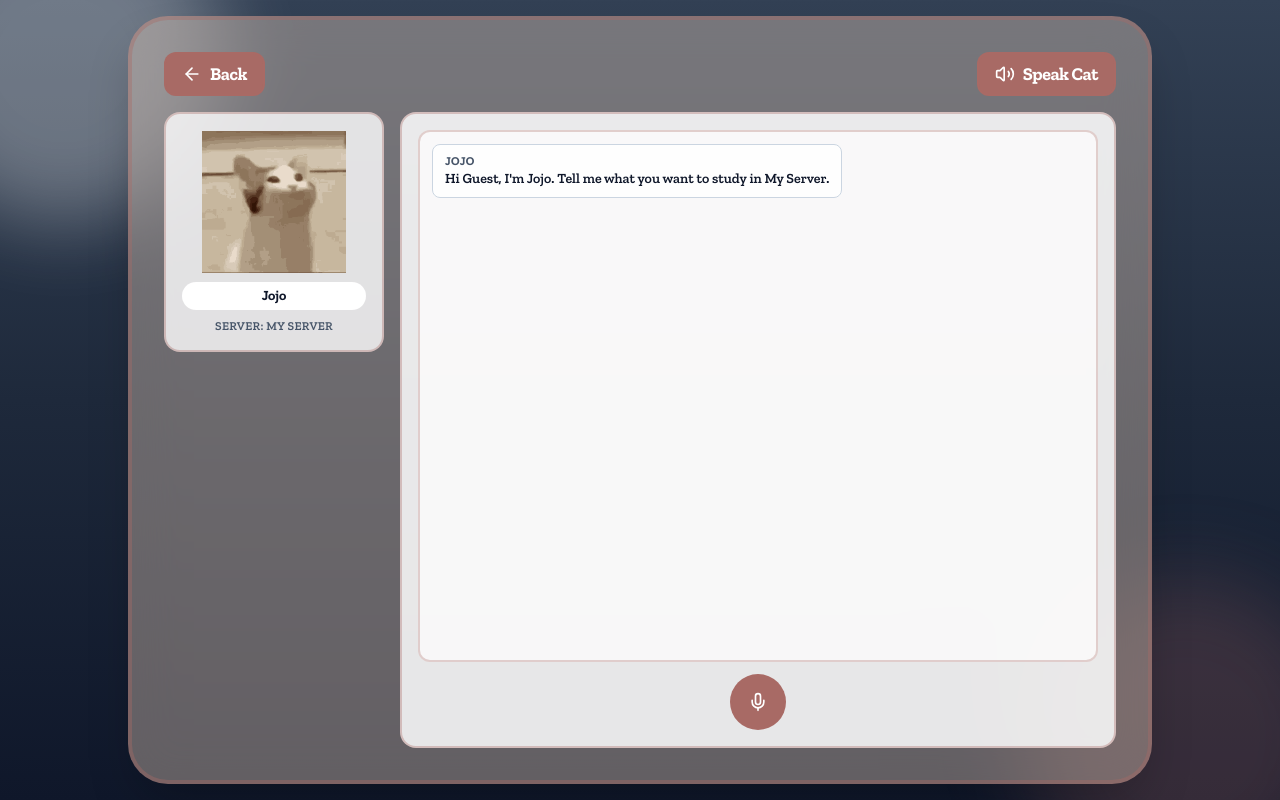
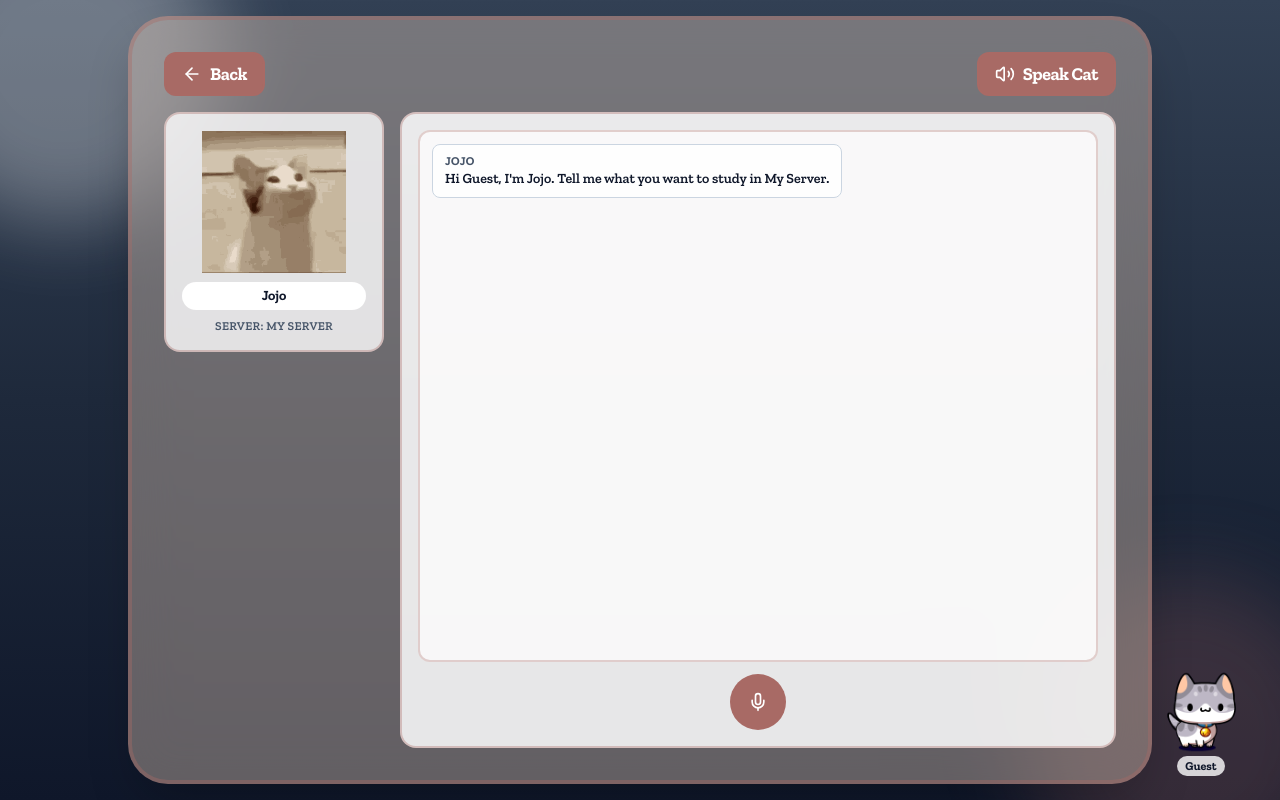
Before and after one commit to Chujo58/Copium-Friends, a React (Vite) app: page /talk_cat in a window 1280 px wide. Built offline with nearby package versions, Linux system fonts and the light colour scheme; a web font is replaced by a local one.

Commit message:
graddable cat in flashcards deck quiz and quizzes and talk to cat

```diff
--- /dev/null
+++ b/src/components/DraggableCatOverlay.jsx
@@ -0,0 +1,148 @@
+import { useEffect, useMemo, useRef, useState } from "react";
+import { catOptions } from "../pages/catFlowOptions";
+
+const CAT_SIZE = 110;
+const LABEL_HEIGHT = 22;
+const OVERLAY_HEIGHT = CAT_SIZE + LABEL_HEIGHT;
+const DEFAULT_MARGIN = 24;
+
+function clampPosition(next) {
+  const maxX = Math.max(0, window.innerWidth - CAT_SIZE);
+  const maxY = Math.max(0, window.innerHeight - OVERLAY_HEIGHT);
+  return {
+    x: Math.max(0, Math.min(next.x, maxX)),
+    y: Math.max(0, Math.min(next.y, maxY)),
+  };
+}
+
+function getDefaultPosition() {
+  if (typeof window === "undefined") {
+    return { x: 0, y: 0 };
+  }
+  return {
+    x: Math.max(0, window.innerWidth - CAT_SIZE - DEFAULT_MARGIN),
+    y: Math.max(0, window.innerHeight - OVERLAY_HEIGHT - DEFAULT_MARGIN),
+  };
+}
+
+export default function DraggableCatOverlay({
+  selectedCatId,
+  username,
+  storageKey = "floatingCatOverlayPosition",
+}) {
+  const [position, setPosition] = useState(() => getDefaultPosition());
+  const [isDragging, setIsDragging] = useState(false);
+  const dragRef = useRef({
+    dragging: false,
+    offsetX: 0,
+    offsetY: 0,
+  });
+
+  const cat = useMemo(() => {
+    if (selectedCatId) {
+      const found = catOptions.find((item) => item.id === selectedCatId);
+      if (found) return found;
+    }
+    return catOptions[0];
+  }, [selectedCatId]);
+
+  useEffect(() => {
+    if (typeof window === "undefined") return;
+    try {
+      const stored = sessionStorage.getItem(storageKey);
+      if (!stored) {
+        setPosition(getDefaultPosition());
+        return;
+      }
+      const parsed = JSON.parse(stored);
+      if (!Number.isFinite(parsed?.x) || !Number.isFinite(parsed?.y)) {
+        setPosition(getDefaultPosition());
+        return;
+      }
+      setPosition(clampPosition({ x: parsed.x, y: parsed.y }));
+    } catch (_error) {
+      setPosition(getDefaultPosition());
+    }
+  }, [storageKey]);
+
+  useEffect(() => {
+    if (typeof window === "undefined") return;
+    try {
+      sessionStorage.setItem(storageKey, JSON.stringify(position));
+    } catch (_error) {
+      // Ignore storage errors.
+    }
+  }, [position, storageKey]);
+
+  useEffect(() => {
+    function onResize() {
+      setPosition((prev) => clampPosition(prev));
+    }
+    window.addEventListener("resize", onResize);
+    return () => window.removeEventListener("resize", onResize);
+  }, []);
+
+  useEffect(() => {
+    function handlePointerMove(event) {
+      if (!dragRef.current.dragging) return;
+      const next = {
+        x: event.clientX - dragRef.current.offsetX,
+        y: event.clientY - dragRef.current.offsetY,
+      };
+      setPosition(clampPosition(next));
+    }
+
+    function stopDrag() {
+      if (!dragRef.current.dragging) return;
+      dragRef.current.dragging = false;
+      setIsDragging(false);
+    }
+
+    window.addEventListener("pointermove", handlePointerMove);
+    window.addEventListener("pointerup", stopDrag);
+    window.addEventListener("pointercancel", stopDrag);
+    return () => {
+      window.removeEventListener("pointermove", handlePointerMove);
+      window.removeEventListener("pointerup", stopDrag);
+      window.removeEventListener("pointercancel", stopDrag);
+    };
+  }, []);
+
+  function startDrag(event) {
+    event.preventDefault();
+    dragRef.current.dragging = true;
+    dragRef.current.offsetX = event.clientX - position.x;
+    dragRef.current.offsetY = event.clientY - position.y;
+    setIsDragging(true);
+  }
+
+  return (
+    <div
+      className="pointer-events-none fixed z-[80]"
+      style={{
+        left: `${position.x}px`,
+        top: `${position.y}px`,
+        width: `${CAT_SIZE}px`,
+        height: `${OVERLAY_HEIGHT}px`,
+      }}
+    >
+      <img
+        src={cat.gif}
+        alt={`${cat.name} overlay`}
+        onPointerDown={startDrag}
+        className={`pointer-events-auto select-none bg-transparent object-contain ${
+          isDragging ? "cursor-grabbing" : "cursor-grab"
+        }`}
+        style={{
+          width: `${CAT_SIZE}px`,
+          height: `${CAT_SIZE}px`,
+          touchAction: "none",
+        }}
+        draggable={false}
+      />
+      <p className="mx-auto mt-0.5 w-fit rounded-full bg-white/80 px-2 py-0.5 text-center text-xs font-black text-slate-900">
+        {username || "You"}
+      </p>
+    </div>
+  );
+}
--- a/src/pages/deck.jsx
+++ b/src/pages/deck.jsx
@@ -9,6 +9,7 @@ import {
 import { useLocation, useNavigate, useParams } from "react-router-dom";
 import { getFlashcardDeck, regenerateFlashcardDeck } from "../lib/api";
 import { getStoredUsername } from "../lib/identity";
+import DraggableCatOverlay from "../components/DraggableCatOverlay";
 import { useTheme } from "../theme-context.jsx";
 
 export default function Deck() {
@@ -339,6 +340,8 @@ export default function Deck() {
           </div>
         </section>
       </div>
+
+      <DraggableCatOverlay selectedCatId={selectedCat} username={username} />
     </div>
   );
 }
--- a/src/pages/flashcards.jsx
+++ b/src/pages/flashcards.jsx
@@ -7,6 +7,7 @@ import {
   listFlashcardDecks,
 } from "../lib/api";
 import { getStoredUsername } from "../lib/identity";
+import DraggableCatOverlay from "../components/DraggableCatOverlay";
 import { useTheme } from "../theme-context.jsx";
 
 function formatDate(timestamp) {
@@ -374,6 +375,8 @@ export default function Flashcards() {
           </p>
         )}
       </div>
+
+      <DraggableCatOverlay selectedCatId={selectedCat} username={username} />
     </div>
   );
 }
--- a/src/pages/quiz.jsx
+++ b/src/pages/quiz.jsx
@@ -3,6 +3,7 @@ import { ArrowLeft, Moon, RefreshCw, Sun } from "lucide-react";
 import { useLocation, useNavigate, useParams } from "react-router-dom";
 import { getQuiz, submitQuiz } from "../lib/api";
 import { getStoredUsername } from "../lib/identity";
+import DraggableCatOverlay from "../components/DraggableCatOverlay";
 import { useTheme } from "../theme-context.jsx";
 
 function normalizeQuizType(value) {
@@ -360,6 +361,8 @@ export default function Quiz() {
           )}
         </form>
       </div>
+
+      <DraggableCatOverlay selectedCatId={selectedCat} username={username} />
     </div>
   );
 }
--- a/src/pages/quizzes.jsx
+++ b/src/pages/quizzes.jsx
@@ -3,6 +3,7 @@ import { ArrowLeft, Moon, RefreshCw, Sun } from "lucide-react";
 import { useLocation, useNavigate } from "react-router-dom";
 import { createQuiz, listQuizzes } from "../lib/api";
 import { getStoredUsername } from "../lib/identity";
+import DraggableCatOverlay from "../components/DraggableCatOverlay";
 import { useTheme } from "../theme-context.jsx";
 
 const QUIZ_TYPES = [
@@ -376,6 +377,8 @@ export default function Quizzes() {
           </p>
         )}
       </div>
+
+      <DraggableCatOverlay selectedCatId={selectedCat} username={username} />
     </div>
   );
 }
--- a/src/pages/talk_cat.jsx
+++ b/src/pages/talk_cat.jsx
@@ -4,6 +4,7 @@ import { useLocation, useNavigate } from "react-router-dom";
 import { catOptions } from "./catFlowOptions";
 import { talkCatStt, talkCatTts, talkWithCat } from "../lib/api";
 import { getStoredUsername } from "../lib/identity";
+import DraggableCatOverlay from "../components/DraggableCatOverlay";
 import { useTheme } from "../theme-context.jsx";
 
 const MAX_RECORDING_MS = 15000;
@@ -511,6 +512,8 @@ export default function TalkCat() {
           </div>
         </div>
       </div>
+
+      <DraggableCatOverlay selectedCatId={selectedCatId} username={username} />
     </div>
   );
 }
```
